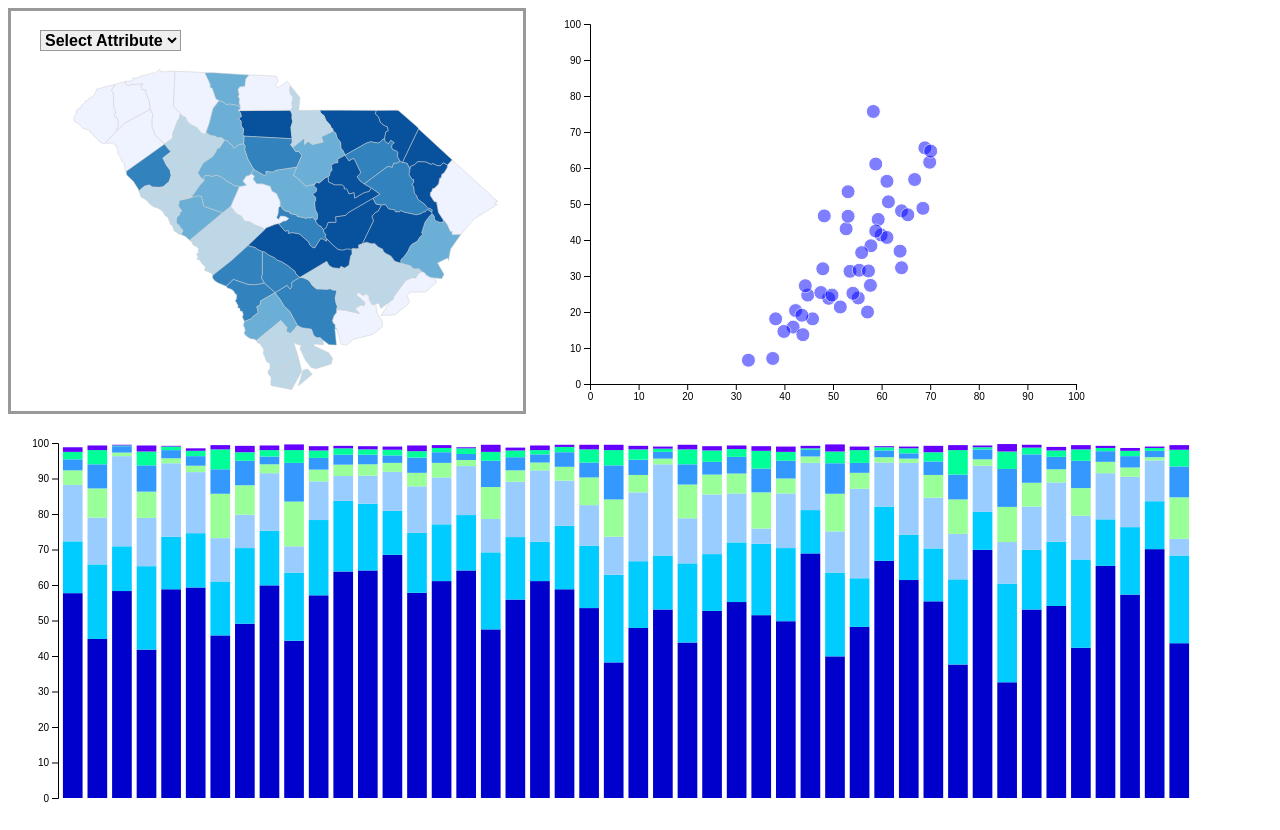
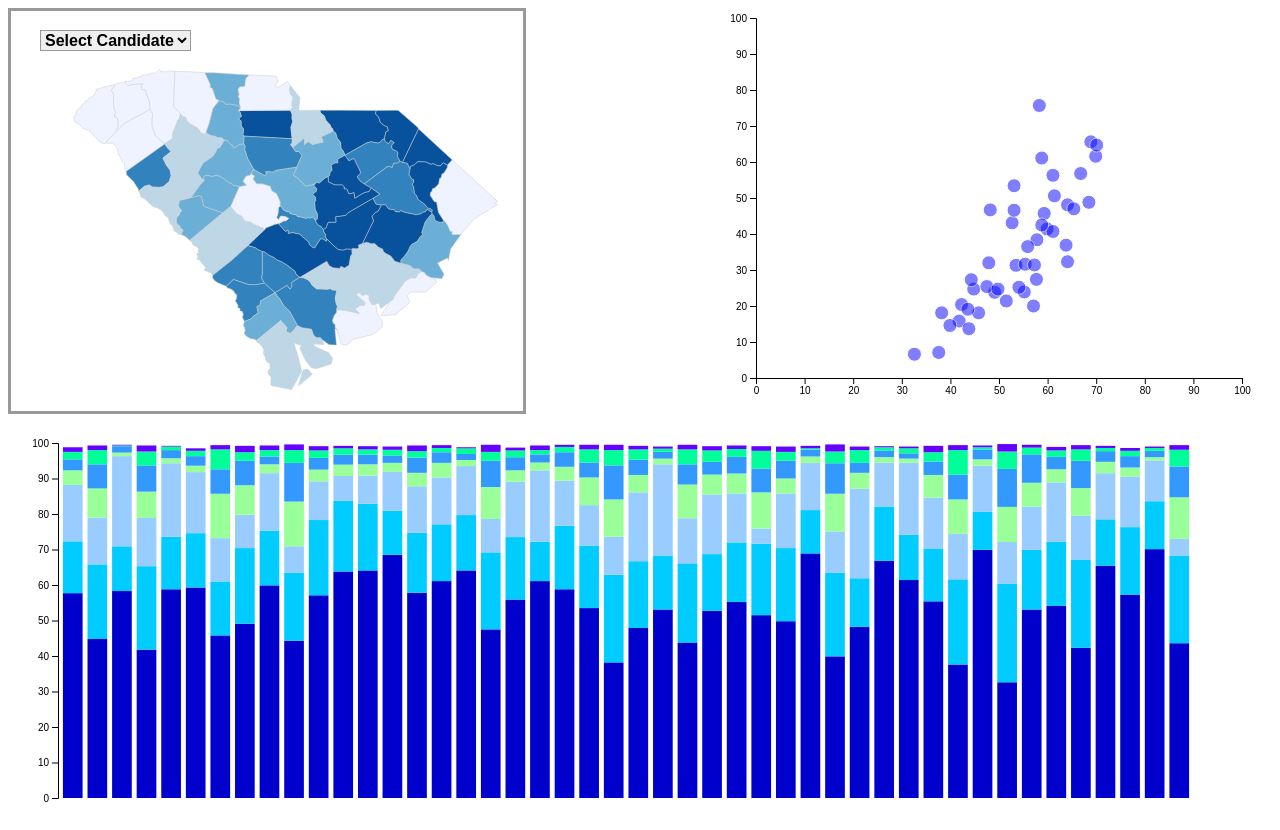
Before and after one commit to kyle-roebling/Geog-575-D3-Project, a plain HTML site: page index.html in a window 1280 px wide. Drawn offline with Linux system fonts and the light colour scheme.

Commit message:
map and charts are now in divs

```diff
--- a/css/style.css
+++ b/css/style.css
@@ -1,3 +1,14 @@
+#map_area{
+    width 50%;
+    float: left;
+}
+
+#scatter_chart{
+    width 50%;
+    float: right;
+    background: "gray";
+}
+
 .map {
     border: medium solid #999;
 }
--- a/index.html
+++ b/index.html
@@ -16,9 +16,9 @@
 
 		<!--put your initial page content here-->
 
-        <div id="map">
+        <div id="map_area">
         </div>
-        <div id ="bar_chart">
+        <div id ="scatter_chart">
         </div>
         <div id = "stacked_chart">
         </div>
--- a/js/main.js
+++ b/js/main.js
@@ -14,8 +14,8 @@ base.
 //pseudo-global variables
 var attrArray = ["GEO_ID","NAME","Biden","Buttigieg","Gabbard","Klobuchar","Sanders","Steyer","Warren","WhitePercentage","BlackPercentage","20_54%","55_85+%","UniversityDegree"];
 
-var expressedArray = ["Biden","Buttigieg","Gabbard","Klobuchar","Sanders","Steyer","Warren"];
-var expressed = expressedArray[0]; //initial attribute
+var candidatesArray = ["Biden","Buttigieg","Gabbard","Klobuchar","Sanders","Steyer","Warren"];
+var candidate = candidatesArray[0]; //initial attribute
 
 //chart frame dimensions
 var chartWidth = window.innerWidth * 0.55,
@@ -54,7 +54,7 @@ function setMap(){
         height = 400;
 
     //create new svg container for the map
-    var map = d3.select("body")
+    var map = d3.select("#map_area")
         .append("svg")
         .attr("class", "map")
         .attr("width", width)
@@ -86,7 +86,7 @@ function setMap(){
             counties = joinData(data);
 
             //create the color scale
-            var colorScale = makeColorScale(data[0]);
+            var colorScale = makeColorScale(csvData);
 
             //create map
             addCounties(counties,map,path,colorScale);
@@ -163,7 +163,7 @@ function addCounties(counties,map,path,colorScale){
             })
             .attr("d", path)
             .style("fill", function(d){
-            return colorScale(d.properties[expressed]);
+            return colorScale(d.properties[candidate]);
             })
             .on("mouseover", function(d){
                 highlight("._" + d.properties.FIPS,d.properties);
@@ -196,7 +196,7 @@ var colorScale = d3.scaleQuantile()
 //build array of all values of the expressed attribute
 var domainArray = [];
 for (var i=0; i<data.length; i++){
-    var val = parseFloat(data[i][expressed]);
+    var val = parseFloat(data[i][candidate]);
     domainArray.push(val);
 };
 
@@ -211,7 +211,7 @@ return colorScale;
 function setChart(data){
 
   //create a second svg element to hold the bar chart
- var svg = d3.select("body")
+ var svg = d3.select("#scatter_chart")
     .append("svg")
     .attr("width", scatterWidth + scatterMargin.left + scatterMargin.right)
     .attr("height", scatterHeight + scatterMargin.top + scatterMargin.bottom)
@@ -233,42 +233,6 @@ function setChart(data){
     .range([ scatterHeight, 0]);
   svg.append("g")
     .call(d3.axisLeft(y));
-
-  // Add a tooltip div. Here I define the general feature of the tooltip: stuff that do not depend on the data point.
-  // Its opacity is set to 0: we don't see it by default.
-  var tooltip = d3.select("#my_dataviz")
-    .append("div")
-    .style("opacity", 0)
-    .attr("class", "tooltip")
-    .style("background-color", "white")
-    .style("border", "solid")
-    .style("border-width", "1px")
-    .style("border-radius", "5px")
-    .style("padding", "10px")
-
-
-
-  // A function that change this tooltip when the user hover a point.
-  // Its opacity is set to 1: we can now see it. Plus it set the text and position of tooltip depending on the datapoint (d)
-  var mouseover = function(d) {
-    tooltip
-      .style("opacity", 1)
-  }
-
-  var mousemove = function(d) {
-    tooltip
-      .html(d.NAME + ":" + "<br>" + "Biden Vote: " + d.Biden + "<br>" + "Black Perentage: " + d.BlackPercentage)
-      .style("left", (d3.mouse(this)[0]+90) + "px") // It is important to put the +90: other wise the tooltip is exactly where the point is an it creates a weird effect
-      .style("top", (d3.mouse(this)[1]) + "px")
-  }
-
-  // A function that change this tooltip when the leaves a point: just need to set opacity to 0 again
-  var mouseleave = function(d) {
-    tooltip
-      .transition()
-      .duration(200)
-      .style("opacity", 0)
-  }
 
   // Add dots
  var circles = svg.append('g')
@@ -301,7 +265,7 @@ function setChart(data){
 //Function to create dropdown menu for attribute selection
 function createDropdown(csvData){
     //add select element
-    var dropdown = d3.select("body")
+    var dropdown = d3.select("#map_area")
         .append("select")
         .attr("class", "dropdown")
         .on("change", function(){
@@ -312,11 +276,11 @@ function createDropdown(csvData){
     var titleOption = dropdown.append("option")
         .attr("class", "titleOption")
         .attr("disabled", "true")
-        .text("Select Attribute")
+        .text("Select Candidate")
 
     //add attribute name options
     var attrOptions = dropdown.selectAll("attrOptions")
-        .data(expressedArray)
+        .data(candidatesArray)
         .enter()
         .append("option")
         .attr("value", function(d) {return d})
@@ -326,7 +290,7 @@ function createDropdown(csvData){
 //dropdown change listener handler
 function changeAttribute(attribute, csvData){
     //change the expressed attribute
-    expressed = attribute;
+    candidate = attribute;
 
     //recreate the color scale
     var colorScale = makeColorScale(csvData);
@@ -336,7 +300,7 @@ function changeAttribute(attribute, csvData){
         .transition()
         .duration(1000)
         .style("fill", function(d){
-            return colorScale(d.properties[expressed]);
+            return colorScale(d.properties[candidate]);
             });
 
     //re-sort, resize, recolor bars
@@ -353,6 +317,8 @@ function changeAttribute(attribute, csvData){
 
     //call update chart function
     updateChart(bars,csvData.length,colorScale);
+
+
 };
 
 //Function to update chart data
@@ -361,16 +327,16 @@ function updateChart(bars,n,colorScale){
         return i * (chartInnerWidth / n) + leftPadding;
     })
         .attr("height", function(d){
-            return 390 - yScale(parseFloat(d[expressed]));
+            return 390 - yScale(parseFloat(d[candidate]));
         })
         .attr("y", function(d){
-            return yScale(parseFloat(d[expressed])) + topBottomPadding;
+            return yScale(parseFloat(d[candidate])) + topBottomPadding;
         })
         .style("fill", function(d){
-            return colorScale(d[expressed]);
+            return colorScale(d[candidate]);
             });
        var chartTitle = d3.select(".chartTitle")
-        .text(expressed);
+        .text(candidate);
 };
 
 //function to highlight enumeration units and bars
@@ -414,8 +380,8 @@ function dehighlighted(props){
 function setLabel(props){
 
     //label content
-    var labelAttribute = "<h1>" + expressed +
-        "<b>" + " "+ props[expressed] + " % </b></h1>";
+    var labelAttribute = "<h1>" + candidate +
+        "<b>" + " "+ props[candidate] + " % </b></h1>";
 
     //create info label div
     var infolabel = d3.select("body")
@@ -460,7 +426,7 @@ function moveLabel(){
 function create_stackChart(data){
 
    // append the svg object to the body of the page
-  var svg = d3.select("body")
+  var svg = d3.select("#stacked_chart")
     .append("svg")
     .attr("width", stackWidth + stackMargin.left + stackMargin.right)
     .attr("height", stackHeight + stackMargin.top + stackMargin.bottom)
```
